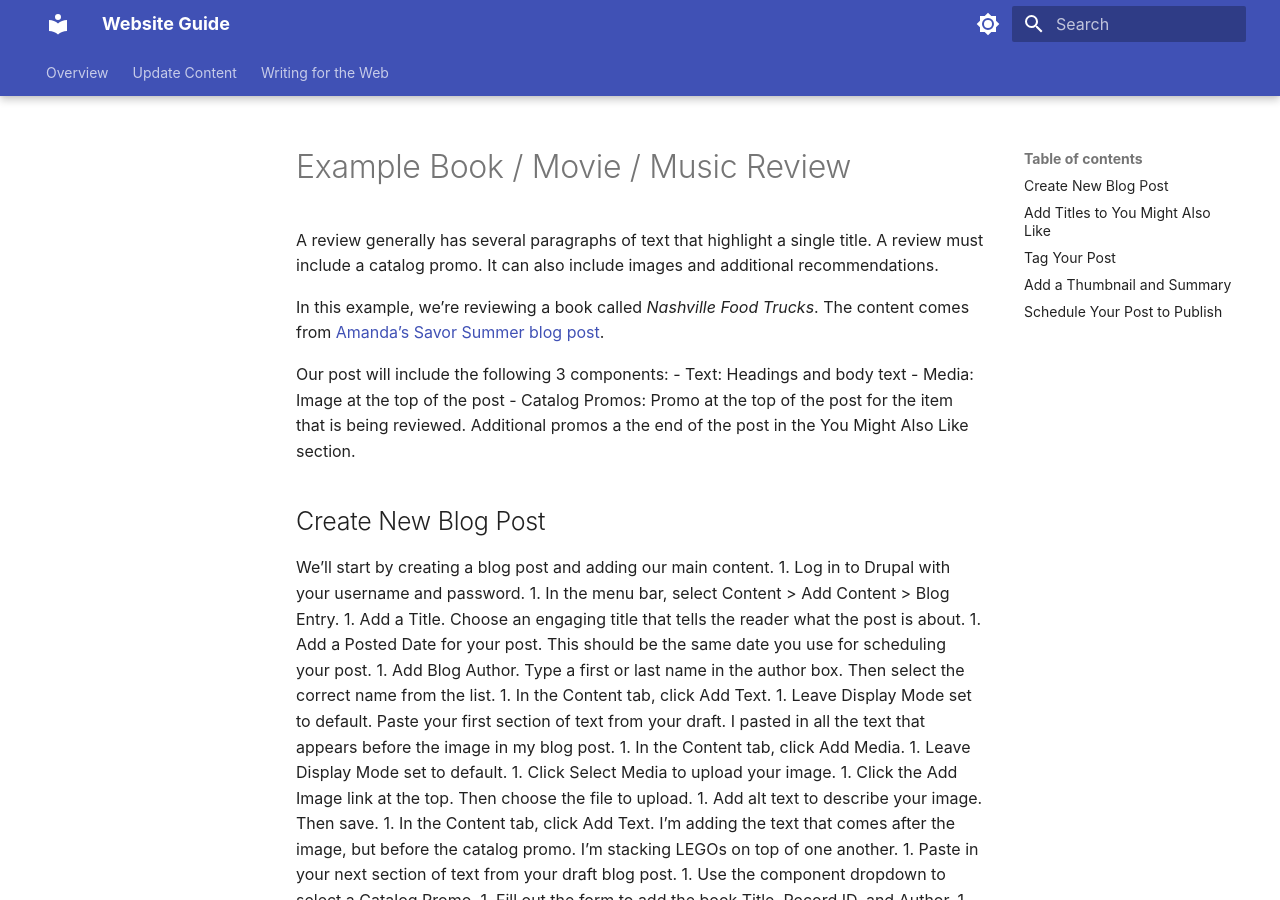
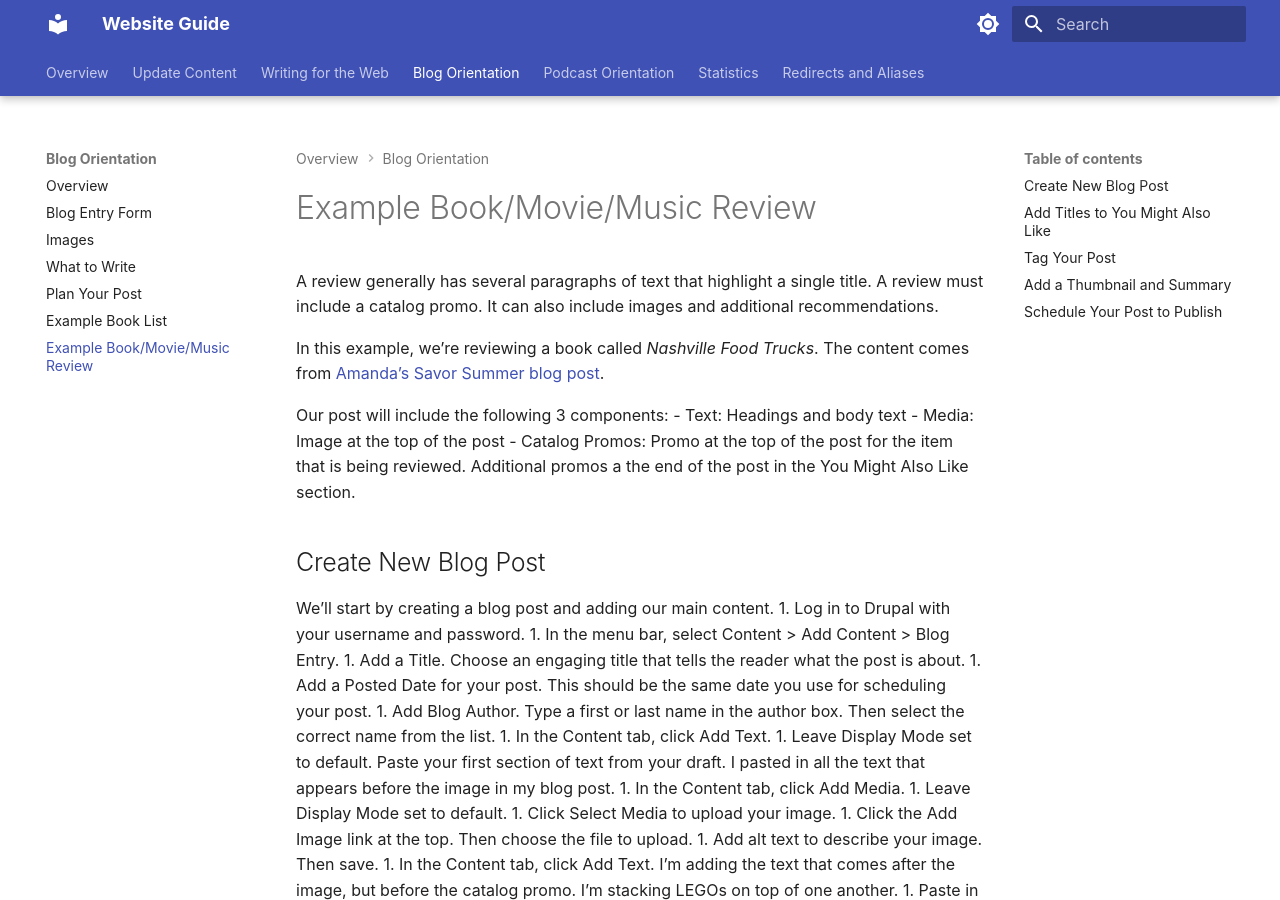
Before and after one commit to Nashville-Public-Library/bedework-docs, an MkDocs documentation site: the page built from docs/blog-orientation/example-book-review.md, in a window 1280 px wide and 900 px high. Built offline with MkDocs 1.6.1 and Material for MkDocs 9.7.7, drawn with Linux system fonts in a browser that asks for light colours.

Commit message:
update navigation

```diff
--- a/docs/blog-orientation/example-book-review.md
+++ b/docs/blog-orientation/example-book-review.md
@@ -2,7 +2,7 @@
 sidebar_position: 6
 ---
 
-# Example Book / Movie / Music Review
+# Example Book/Movie/Music Review
 
 A review generally has several paragraphs of text that highlight a single title. A review must include a catalog promo. It can also include images and additional recommendations.
 
--- a/mkdocs.yml
+++ b/mkdocs.yml
@@ -109,5 +109,33 @@ nav:
       - update-content/special-content-updates/summer-challenge.md
       - update-content/special-content-updates/talking-library-schedule.md
       - update-content/special-content-updates/taxonomy-term-addition.md
+    - Closing a Branch:
+      - update-content/closing-a-branch/holidays.md
+      - update-content/closing-a-branch/closing-a-branch-spontaneous.md
+      - update-content/closing-a-branch/closing-a-branch-long-closure.md
+      - update-content/closing-a-branch/reopen-a-branch.md
   - Writing for the Web:
     - writing-for-the-web/writing-for-web.md
+  - Blog Orientation:
+    - blog-orientation/overview.md
+    - blog-orientation/blog-entry-form.md
+    - blog-orientation/images.md
+    - blog-orientation/what-to-write.md
+    - blog-orientation/plan-your-post.md
+    - blog-orientation/example-book-list.md
+    - blog-orientation/example-book-review.md
+  - Podcast Orientation:
+    - podcast-orientation/overview.md
+    - podcast-orientation/add-epsisode-to-website.md
+    - podcast-orientation/start-new-podcast-series.md
+    - podcast-orientation/publish-rss.md
+  - Statistics:
+    - web-statistics/blog-statistics.md
+    - web-statistics/podcast-statistics.md
+    - web-statistics/campaign-tagging.md
+  - Redirects and Aliases:
+    - domains-and-redirects/when-to-use.md
+    - domains-and-redirects/url-aliases.md
+    - domains-and-redirects/url-redirects.md
+    - domains-and-redirects/move-a-domain.md
+    - domains-and-redirects/domain-redirects.md
```
Also changed, not shown: docs/blog-orientation/example-book-list.md (+1 -1 lines), docs/update-content/closing-a-branch/closing-a-branch-OLD-DOC.md (renamed from docs/closing-a-branch/closing-a-branch-OLD-DOC.md), docs/update-content/closing-a-branch/closing-a-branch-long-closure.md (renamed from docs/closing-a-branch/closing-a-branch-long-closure.md), docs/update-content/closing-a-branch/closing-a-branch-spontaneous.md (renamed from docs/closing-a-branch/closing-a-branch-spontaneous.md), docs/update-content/closing-a-branch/holidays.md (renamed from docs/closing-a-branch/holidays.md), docs/update-content/closing-a-branch/reopen-a-branch.md (renamed from docs/closing-a-branch/reopen-a-branch.md).
